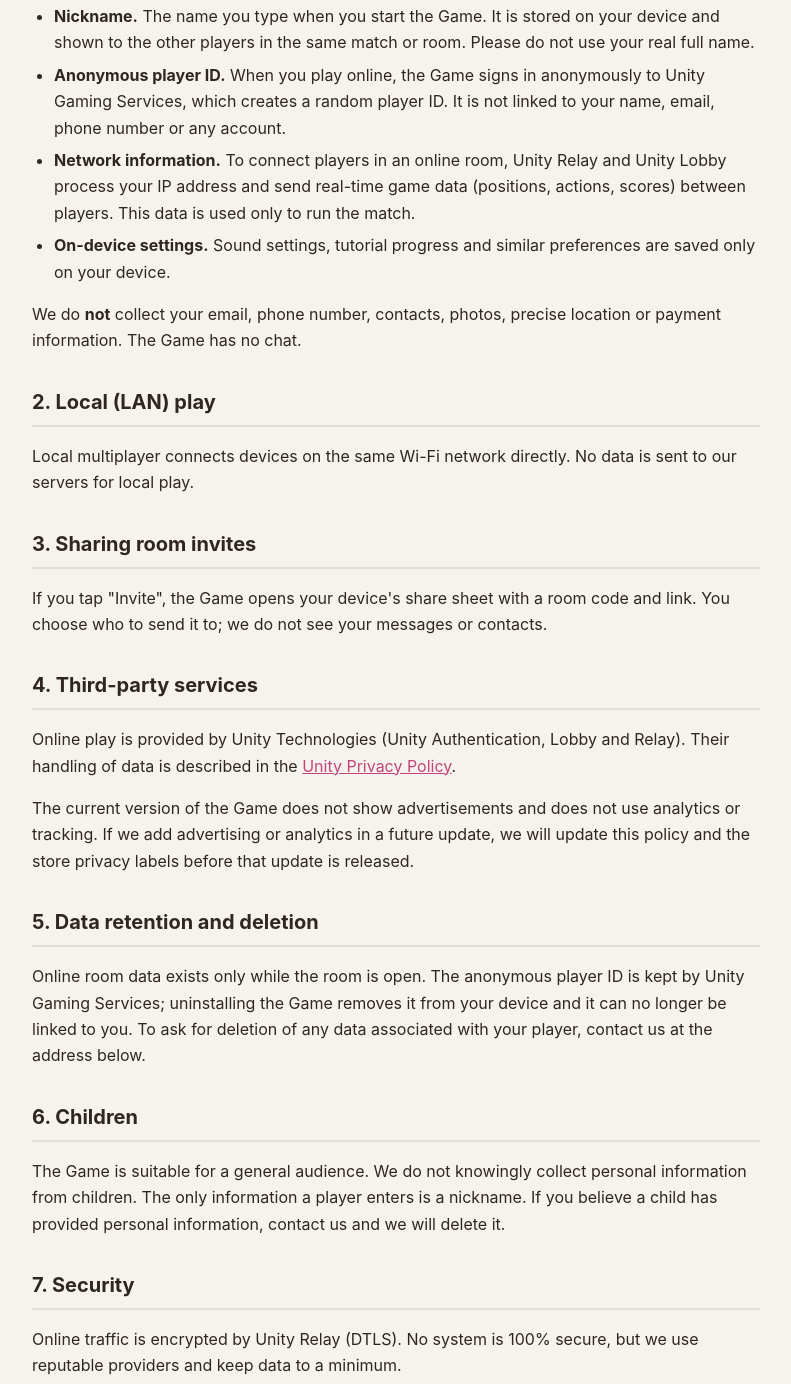
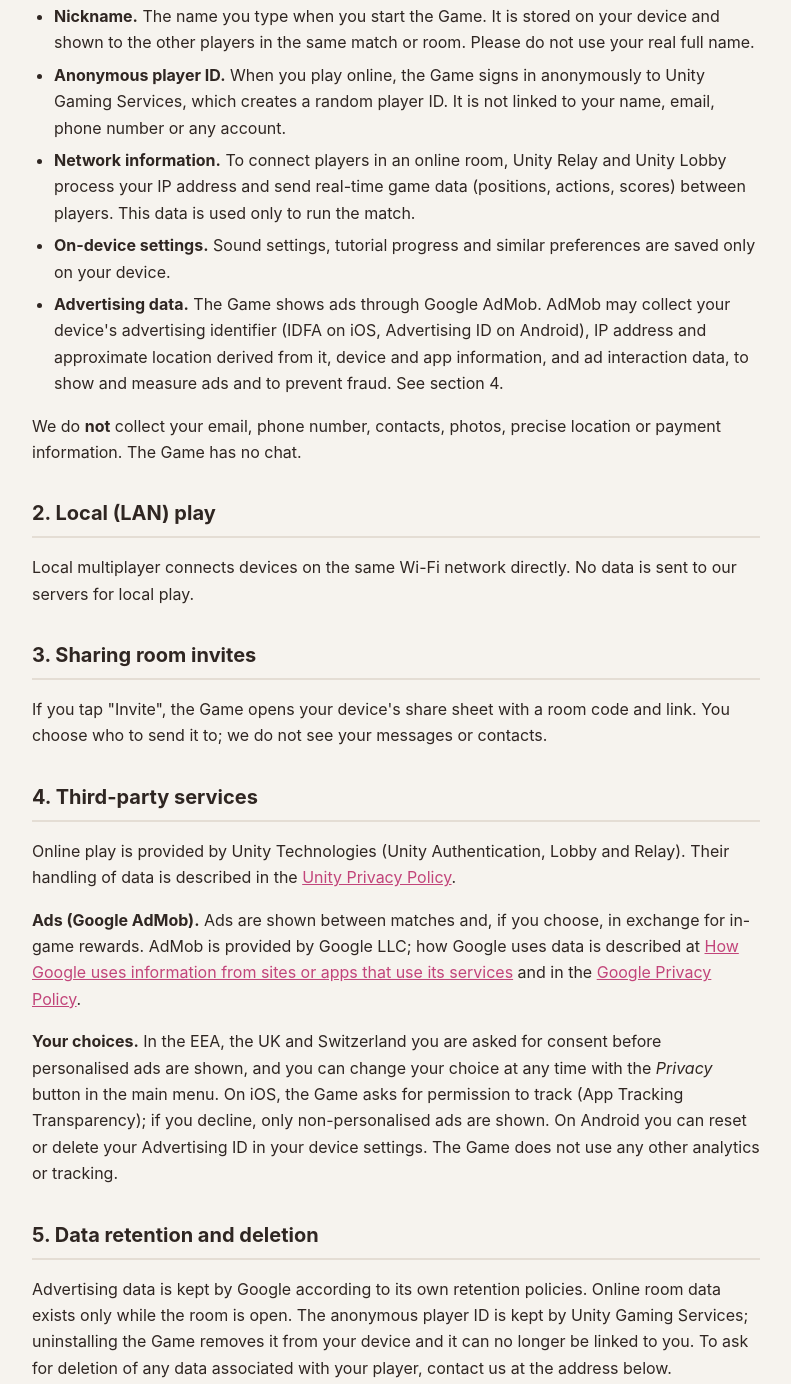
Before and after one commit to poowars/poowars.github.io, a plain HTML site: page privacy.html in a window 1280 px wide. Shown: the part 301-1685 px from the top of the page, without its empty margins (244-1035 px from the left). Drawn offline with Linux system fonts and the light colour scheme.

Commit message:
Privacy policy: AdMob ads; add app-ads.txt

```diff
--- a/privacy.html
+++ b/privacy.html
@@ -22,7 +22,7 @@
 <body>
 <div class="wrap">
   <h1>Privacy Policy</h1>
-  <p class="sub">PooWars – by Zafo Games · Effective date: November 20, 2026</p>
+  <p class="sub">PooWars – by Zafo Games · Effective date: November 21, 2026</p>
 
   <p>This policy explains what information the PooWars mobile game ("the Game") uses, why, and what choices you have. We keep data collection to the minimum needed to let you play with your friends.</p>
 
@@ -32,6 +32,7 @@
     <li><b>Anonymous player ID.</b> When you play online, the Game signs in anonymously to Unity Gaming Services, which creates a random player ID. It is not linked to your name, email, phone number or any account.</li>
     <li><b>Network information.</b> To connect players in an online room, Unity Relay and Unity Lobby process your IP address and send real-time game data (positions, actions, scores) between players. This data is used only to run the match.</li>
     <li><b>On-device settings.</b> Sound settings, tutorial progress and similar preferences are saved only on your device.</li>
+    <li><b>Advertising data.</b> The Game shows ads through Google AdMob. AdMob may collect your device's advertising identifier (IDFA on iOS, Advertising ID on Android), IP address and approximate location derived from it, device and app information, and ad interaction data, to show and measure ads and to prevent fraud. See section 4.</li>
   </ul>
   <p>We do <b>not</b> collect your email, phone number, contacts, photos, precise location or payment information. The Game has no chat.</p>
 
@@ -43,10 +44,11 @@
 
   <h2>4. Third-party services</h2>
   <p>Online play is provided by Unity Technologies (Unity Authentication, Lobby and Relay). Their handling of data is described in the <a href="https://unity.com/legal/privacy-policy">Unity Privacy Policy</a>.</p>
-  <p>The current version of the Game does not show advertisements and does not use analytics or tracking. If we add advertising or analytics in a future update, we will update this policy and the store privacy labels before that update is released.</p>
+  <p><b>Ads (Google AdMob).</b> Ads are shown between matches and, if you choose, in exchange for in-game rewards. AdMob is provided by Google LLC; how Google uses data is described at <a href="https://policies.google.com/technologies/partner-sites">How Google uses information from sites or apps that use its services</a> and in the <a href="https://policies.google.com/privacy">Google Privacy Policy</a>.</p>
+  <p><b>Your choices.</b> In the EEA, the UK and Switzerland you are asked for consent before personalised ads are shown, and you can change your choice at any time with the <i>Privacy</i> button in the main menu. On iOS, the Game asks for permission to track (App Tracking Transparency); if you decline, only non-personalised ads are shown. On Android you can reset or delete your Advertising ID in your device settings. The Game does not use any other analytics or tracking.</p>
 
   <h2>5. Data retention and deletion</h2>
-  <p>Online room data exists only while the room is open. The anonymous player ID is kept by Unity Gaming Services; uninstalling the Game removes it from your device and it can no longer be linked to you. To ask for deletion of any data associated with your player, contact us at the address below.</p>
+  <p>Advertising data is kept by Google according to its own retention policies. Online room data exists only while the room is open. The anonymous player ID is kept by Unity Gaming Services; uninstalling the Game removes it from your device and it can no longer be linked to you. To ask for deletion of any data associated with your player, contact us at the address below.</p>
 
   <h2>6. Children</h2>
   <p>The Game is suitable for a general audience. We do not knowingly collect personal information from children. The only information a player enters is a nickname. If you believe a child has provided personal information, contact us and we will delete it.</p>
```
Also changed, not shown: app-ads.txt (added).
